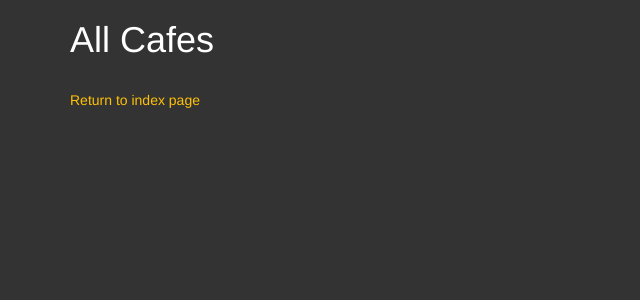
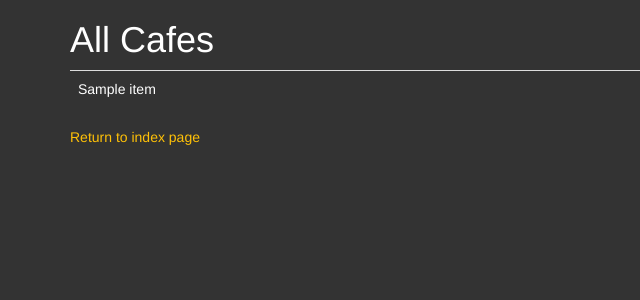
Before and after one commit to thepixelboy/coffee-and-wifi, a Flask app: template templates/cafes.html in a window 1280 px wide. Shown: the top 300 px of the page, without its empty margins (0-640 px from the left). Run offline with Flask 2, Linux system fonts and the light colour scheme; the template is opened without the code that fills it: most values are stand-ins (such as "Sample title", 1, 10 or a date in 2020); some libraries are stand-ins or nearby versions.

Commit message:
feat: get the cafes object and render it into a table

```diff
--- a/templates/cafes.html
+++ b/templates/cafes.html
@@ -15,6 +15,15 @@
         <!-- This is where you will write the code to render a Bootstrap
           Table that contains all the information from the
           cafe-data.csv file. -->
+        {% for row in cafes %}
+        <tr>
+          {% for item in row %} {% if item[0:4] == "http" %}
+          <td><a href="{{ item }}" target="_blank">Maps Link</a></td>
+          {% else %}
+          <td>{{ item }}</td>
+          {% endif %} {% endfor %}
+        </tr>
+        {% endfor %}
       </table>
 
       <p><a href="{{ url_for('home') }}">Return to index page</a></p>
```
